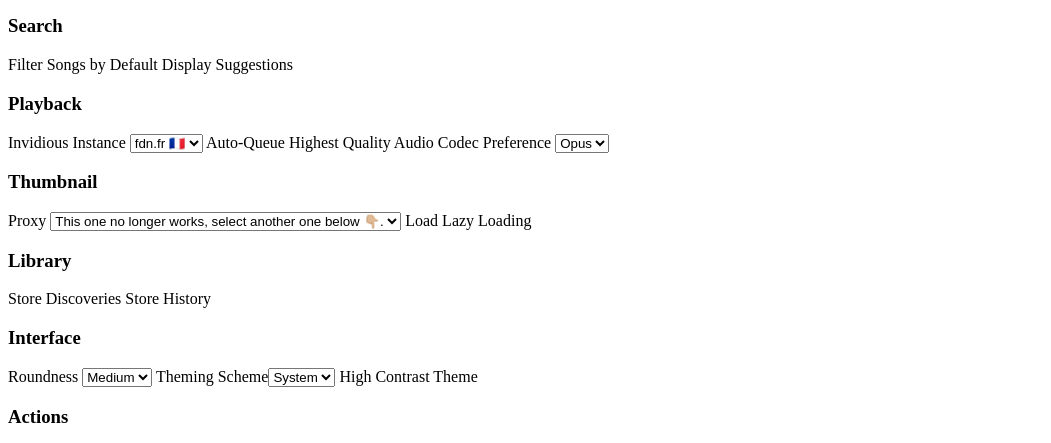
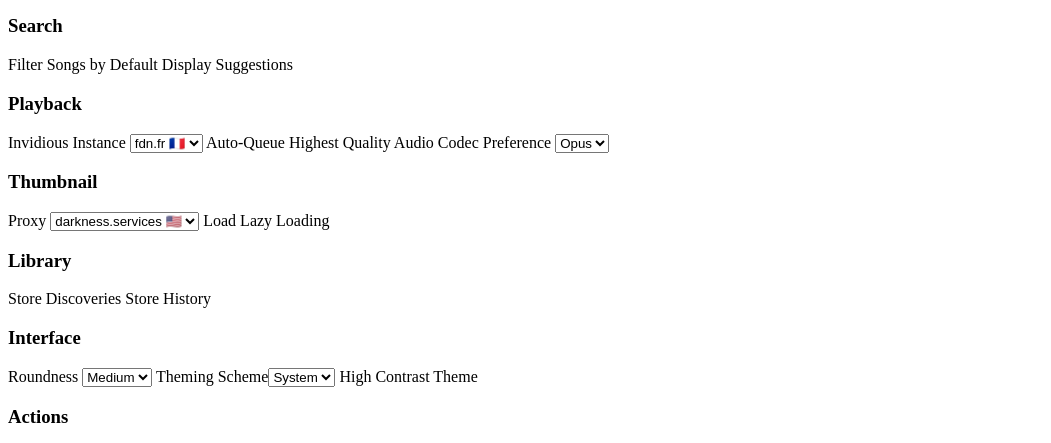
Before and after one commit to shadeappworld/musicplus, a plain HTML site: page index.html in a window 1280 px wide. Shown: the part 2099-2542 px from the top of the page, without its empty margins (0-1051 px from the left). Drawn offline with Linux system fonts and the light colour scheme.

Commit message:
Update index.html

```diff
--- a/index.html
+++ b/index.html
@@ -261,7 +261,7 @@
         <label for="thumbnailProxies">Proxy</label>
         <select id="thumbnailProxies">
           <option value="">Custom</option>
-          <option value="https://pipedproxy.r4fo.com" selected>This one no longer works, select another one below 👇🏼.</option>
+          <option value="https://pipedapi.darkness.services/" selected>darkness.services 🇺🇸</option>
         </select>
       </span>
       <toggle-switch id="thumbnailSwitch" checked>Load</toggle-switch>
```
